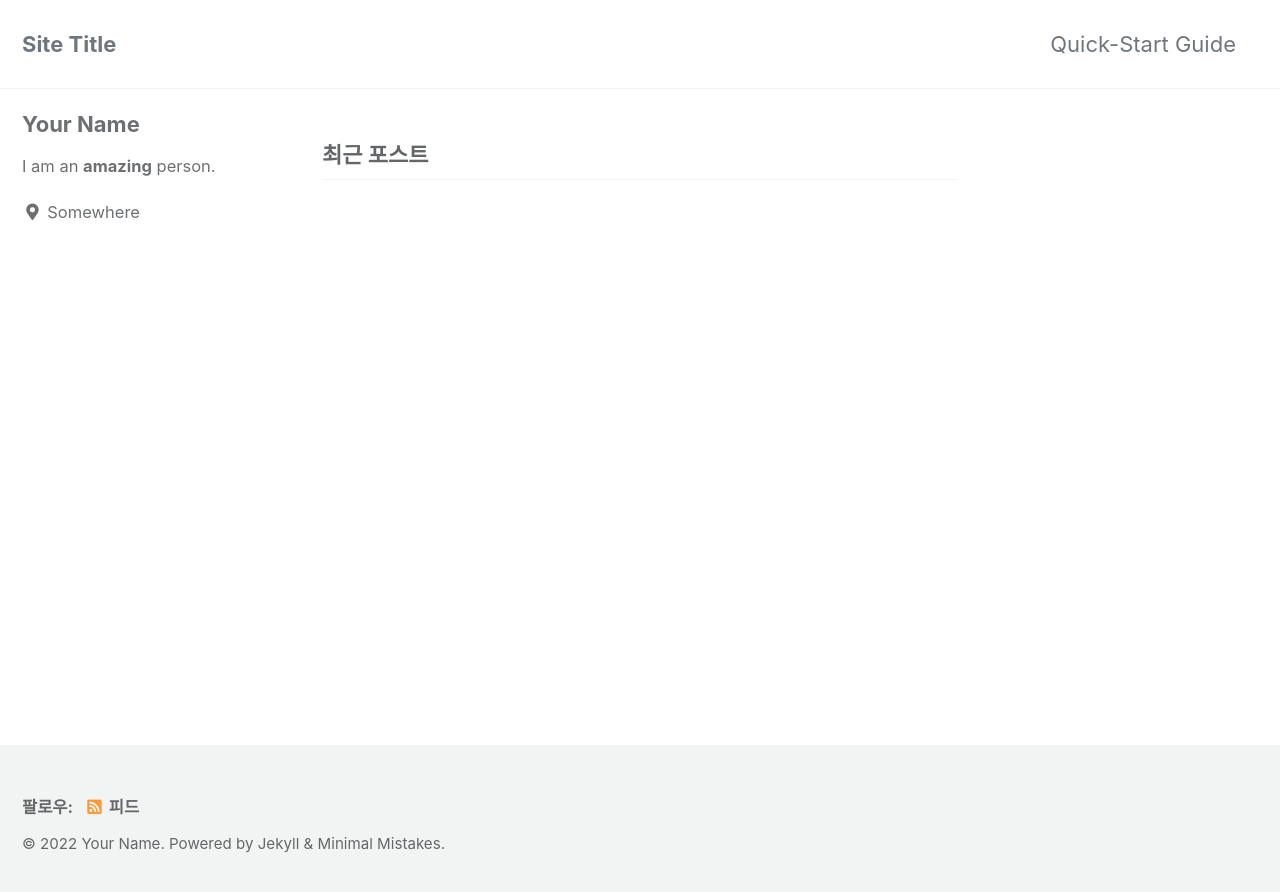
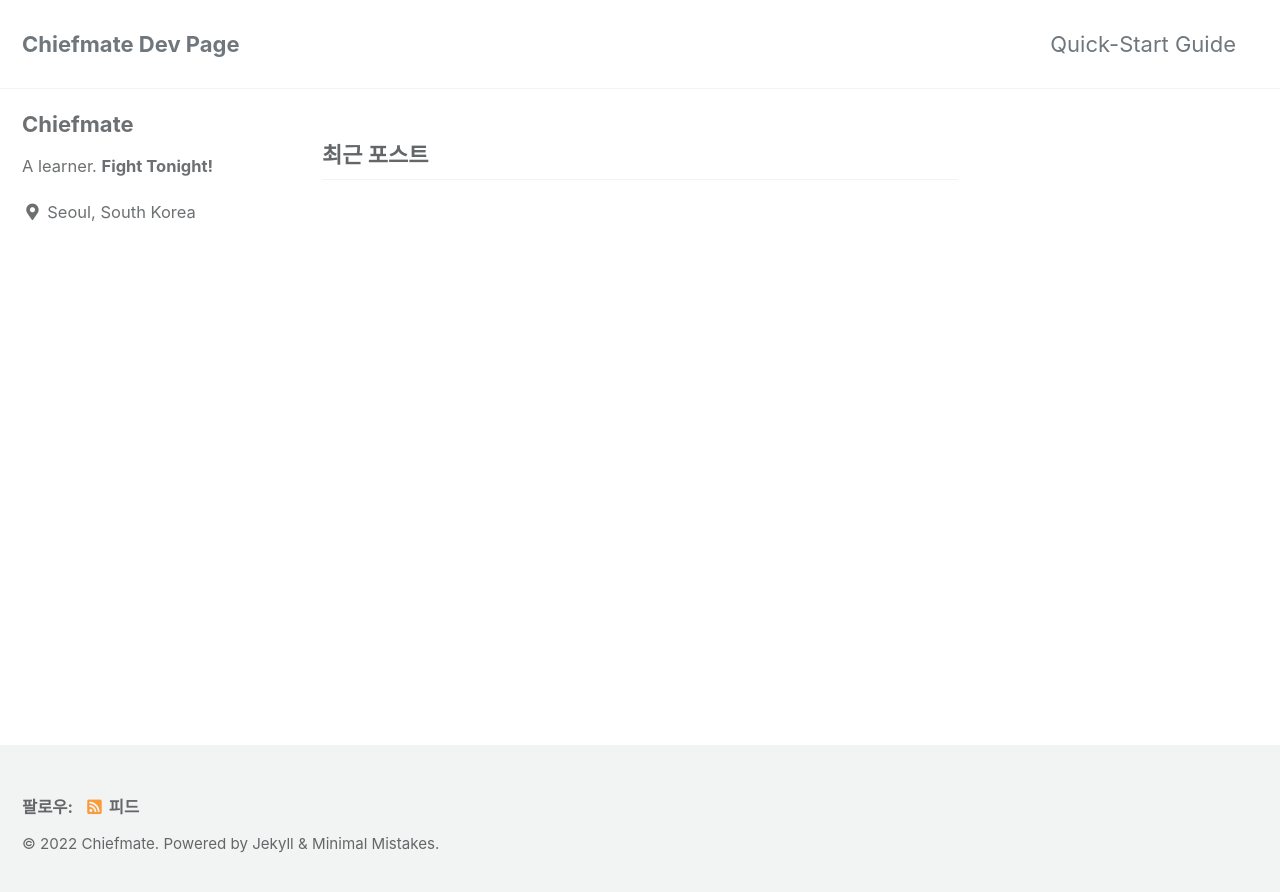
Before and after one commit to Chiefmate/chiefmate.github.io, a Jekyll site: the page built from index.html, in a window 1280 px wide. Shown: the top 892 px of the page. Built offline with Jekyll 4.4.1, drawn with Linux system fonts in a browser that asks for light colours; cached includes are drawn as plain includes; the list of posts is cut into pages by our own code.

Commit message:
configed

```diff
--- a/_config.yml
+++ b/_config.yml
@@ -16,11 +16,11 @@ minimal_mistakes_skin    : "default" # "air", "aqua", "contrast", "dark", "dirt"
 
 # Site Settings
 locale                   : "ko-KR"
-title                    : "Site Title"
+title                    : "Chiefmate Dev Page"
 title_separator          : "-"
 subtitle                 : # site tagline that appears below site title in masthead
-name                     : "Your Name"
-description              : "An amazing website."
+name                     : "Chiefmate"
+description              : "Development & Problem Solving website"
 url                      : # the base hostname & protocol for your site e.g. "https://mmistakes.github.io"
 baseurl                  : # the subpath of your site, e.g. "/blog"
 repository               : # GitHub username/repo-name e.g. "mmistakes/minimal-mistakes"
@@ -102,10 +102,10 @@ analytics:
 
 # Site Author
 author:
-  name             : "Your Name"
+  name             : "Chiefmate"
   avatar           : # path of avatar image, e.g. "/assets/images/bio-photo.jpg"
-  bio              : "I am an **amazing** person."
-  location         : "Somewhere"
+  bio              : "A learner. **Fight Tonight!**"
+  location         : "Seoul, South Korea"
   email            :
   links:
     - label: "Email"
@@ -218,7 +218,7 @@ sass:
 permalink: /:categories/:title/
 paginate: 5 # amount of posts to show
 paginate_path: /page:num/
-timezone: # https://en.wikipedia.org/wiki/List_of_tz_database_time_zones
+timezone: Asia/Seoul # https://en.wikipedia.org/wiki/List_of_tz_database_time_zones
 
 
 # Plugins (previously gems:)
```
